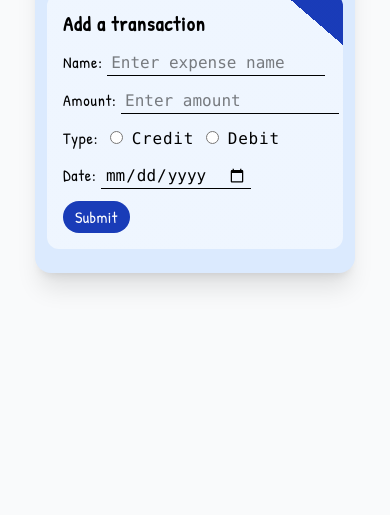
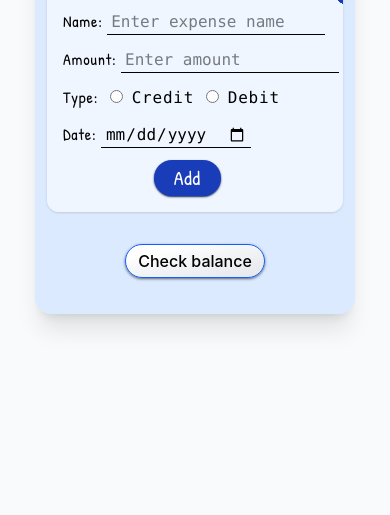
Before and after one commit to yinyin27/MERN-mastery, a website built with Vite: page 01-javascript/expense-tracker/index.html in a window 390 px wide. Shown: the part 329-844 px from the top of the page. Built offline with nearby package versions, Linux system fonts and the light colour scheme; a web font is replaced by a local one.

Commit message:
feat: Add check bal UI for mobile.

```diff
--- a/01-javascript/expense-tracker/index.html
+++ b/01-javascript/expense-tracker/index.html
@@ -22,12 +22,12 @@
     class="min-h-screen bg-gray-50 flex flex-col justify-center items-center"
   >
     <div
-      class="container px-2 rounded-2xl py-6 bg-blue-100 w-full max-w-xs flex flex-col justify-center items-center shadow-xl gap-5"
+      class="hero px-2 rounded-2xl py-6 bg-blue-100 w-full max-w-xs flex flex-col justify-center items-center shadow-xl gap-5"
     >
       <h1 class="text-3xl main-font text-blue-900">Expense Tracker</h1>
       <div class="form">
         <form
-          class="rounded-xl pl-4 py-4 pr-1 flex flex-col flex-1 gap-y-3 bg-linear-to-tr from-90% from-blue-50 via-blue-100 to to-blue-800 to-5% justify-center items-baseline"
+          class="rounded-xl shadow-sm pl-4 py-4 pr-1 flex flex-col flex-1 gap-y-3 bg-linear-to-tr from-90% from-blue-50 via-blue-100 to to-blue-800 to-5% justify-center items-baseline"
           method="post"
         >
           <div>
@@ -89,14 +89,28 @@
               class="font-mono text-md px-1 space-x-1 focus:outline-0 border-b"
             />
           </div>
-          <div>
+          <div class="flex w-[90%] justify-center items-center">
             <input
               type="submit"
               name="Submit"
-              class="rounded-full px-3 py-1 text-white bg-blue-800 font-PatrickHand tracking-wide active:bg-blue-300 active:text-blue-950 active:font-bold active:animate-ping hover:bg-blue-950 hover:scale-105 transition-all"
+              value="Add"
+              class="rounded-full shadow-xs shadow-blue-950 text-xl text-center px-5 py-1 text-white bg-blue-800 font-PatrickHand tracking-wide active:bg-blue-300 active:text-blue-950 active:font-bold active:animate-ping hover:bg-blue-950 hover:scale-105 transition-all"
             />
           </div>
         </form>
+      </div>
+      <div class="showBalance p-3 flex gap-4 justify-between items-center">
+        <!-- <p
+          class="font-mono text-xl text-blue-950 text-shadow-xs text-shadow-blue-950"
+        >
+          10,000
+        </p> -->
+        <button
+          id="balBtn"
+          class="text-md text-center font-medium shadow-sm shadow-gray-500 border border-blue-600 bg-linear-to-br from-20% from-white via-50% via-gray-100 to-gray-200 to-100% text-black rounded-full px-3 py-1 hover:-translate-y-px hover:border-blue-100 active:animate-click transition-all"
+        >
+          Check balance
+        </button>
       </div>
     </div>
     <script type="module" src="/src/main.js"></script>
--- a/01-javascript/expense-tracker/src/style.css
+++ b/01-javascript/expense-tracker/src/style.css
@@ -7,6 +7,18 @@
   --color-bfg: #5b88b2;
   --font-ContrailOne: "Contrail One";
   --font-PatrickHand: "Patrick Hand";
+  --animate-click: click 0.3s ease-out;
+
+  @keyframes click {
+    0% {
+      transform: scale(1);
+      opacity: 1;
+    }
+    100% {
+      transform: scale(1.25);
+      opacity: 0;
+    }
+  }
 }
 .dark {
   --bg: 0 0 0;
```
